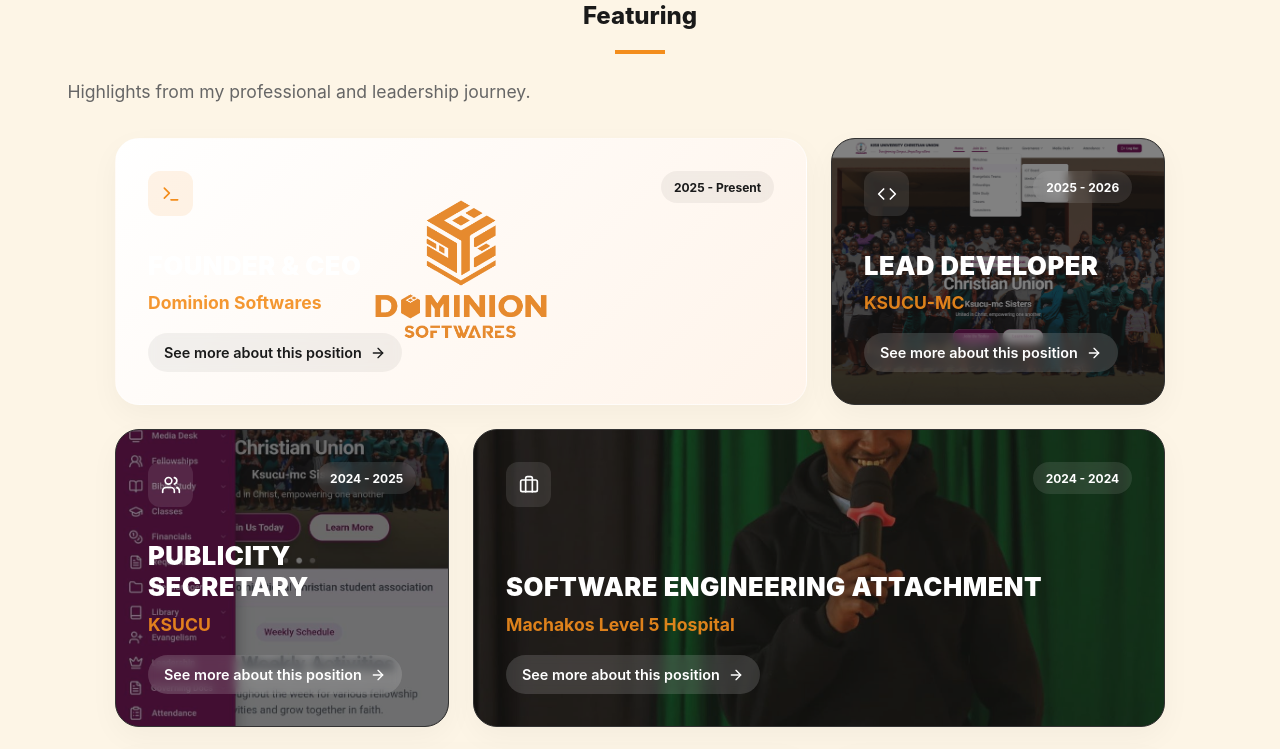
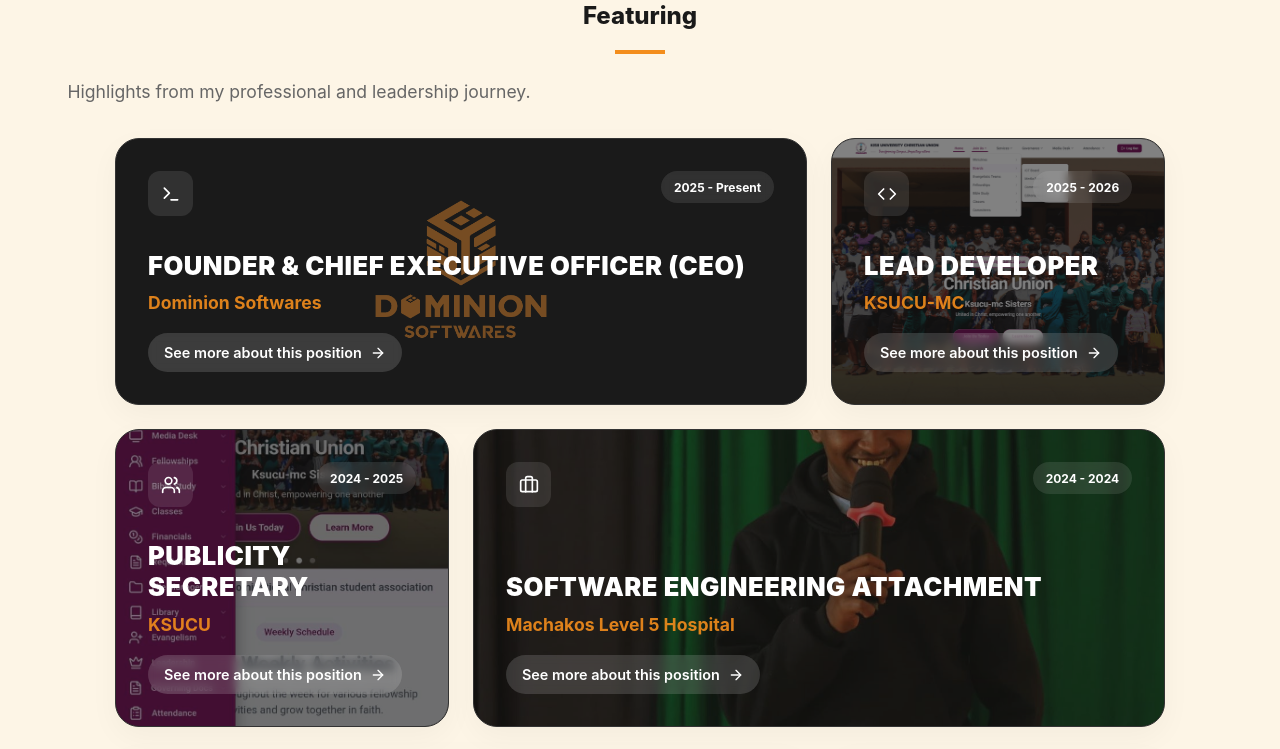
Before and after one commit to Kennedy-Mutuku/Ken-Portfolio-2, a React (Vite) app in the folder frontend/: page / in a window 1280 px wide. Shown: the part 1560-2309 px from the top of the page. Built offline with nearby package versions, Linux system fonts and the light colour scheme.

Commit message:
Update Dominion card to match dark visual style with full title

```diff
--- a/frontend/src/components/Services.jsx
+++ b/frontend/src/components/Services.jsx
@@ -14,13 +14,13 @@
     {
       id: 'dominion',
       title: 'Dominion Softwares',
-      role: 'Founder & CEO',
+      role: 'Founder & Chief Executive Officer (CEO)',
       period: '2025 - Present',
       img: dominionLogo,
       imgStyle: 'contain',
       icon: <Terminal size={20} />,
       colSpan: 'col-span-2',
-      color: 'gradient-orange'
+      color: 'solid-dark'
     },
     {
       id: 'ksucu-mc',
```
